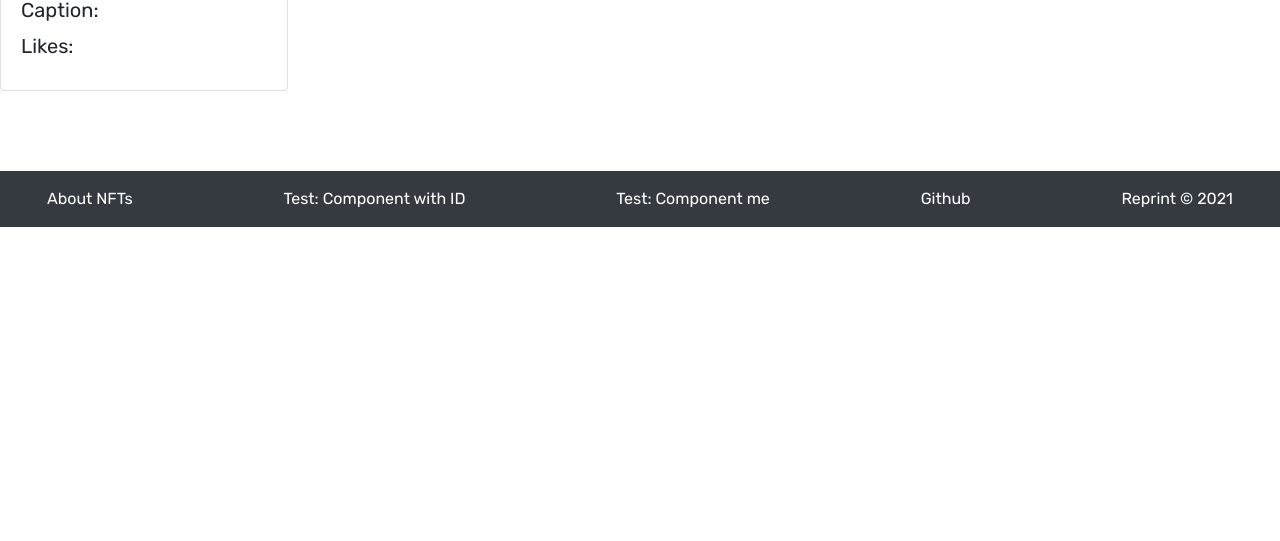
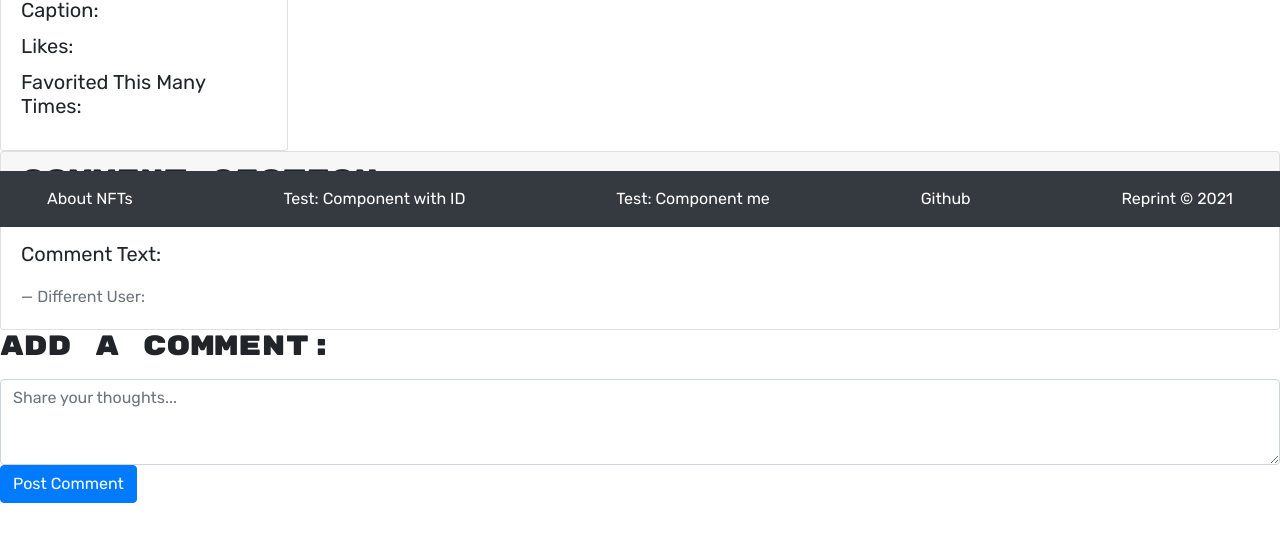
Before and after one commit to Siphon880gh/reprint, a React (Create React App) app in the folder client/: page /post/1 in a window 1280 px wide. Shown: the part 573-1114 px from the top of the page. Before the commit the page ends 800 px from the top, so only its background shows below. Built offline with nearby package versions, Linux system fonts and the light colour scheme.

Commit message:
Feat: Fleshed the postInfo page out further, it's not styled but it'll be used to display basic data

```diff
--- a/client/src/pages/postInfo.js
+++ b/client/src/pages/postInfo.js
@@ -3,6 +3,8 @@
 import React from 'react';
 import Image from 'react-bootstrap/Image'
 import Card from 'react-bootstrap/Card'
+import Button from 'react-bootstrap/Button';
+import Form from 'react-bootstrap/Form';
 
 // Create a const for postForm that'll return JSX
 const postInfo = () => {
@@ -10,10 +12,10 @@ const postInfo = () => {
     // Return JSX
     return (
         <div>
-            <div>
+            <section>
                 {/* Reprint Title Here */}
                 <h1>Reprint Title Example</h1>
-            </div>
+            </section>
 
             <Image src="holder.js/100px250" fluid />
 
@@ -27,8 +29,33 @@ const postInfo = () => {
                     <Card.Title>Market Listing:</Card.Title>
                     <Card.Title>Caption:</Card.Title>
                     <Card.Title>Likes:</Card.Title>
+                    <Card.Title>Favorited This Many Times:</Card.Title>
                 </Card.Body>
             </Card>
+
+            <Card>
+                <Card.Header> <h3> Comment Section: </h3> </Card.Header>
+                <Card.Body>
+                    <blockquote className="blockquote mb-0">
+                    <p>
+                        {' '}
+                            Comment Text: {' '}
+                    </p>
+                    <footer className="blockquote-footer">
+                        Different User:
+                    </footer>
+                    </blockquote>
+                </Card.Body>
+            </Card>
+
+            <Form.Group controlId="exampleForm.ControlTextarea1">
+                <Form.Label><h3>Add A Comment:</h3></Form.Label>
+                <Form.Control placeholder="Share your thoughts..." as="textarea" rows={3} />
+                {/* Submit */}
+                <Button variant="primary" type="submit">
+                    Post Comment
+                </Button>
+            </Form.Group>
         </div>
     )
 }
```
